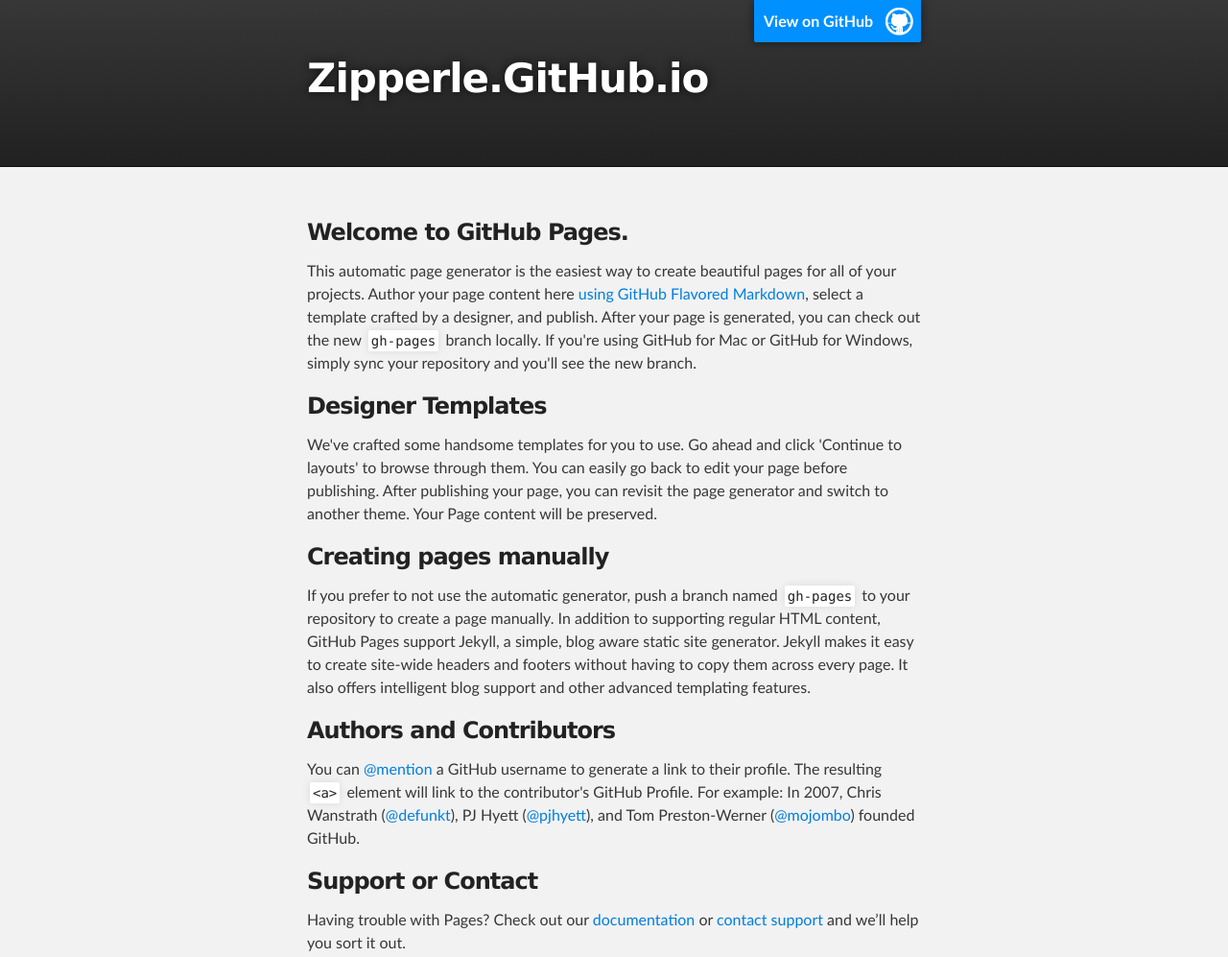
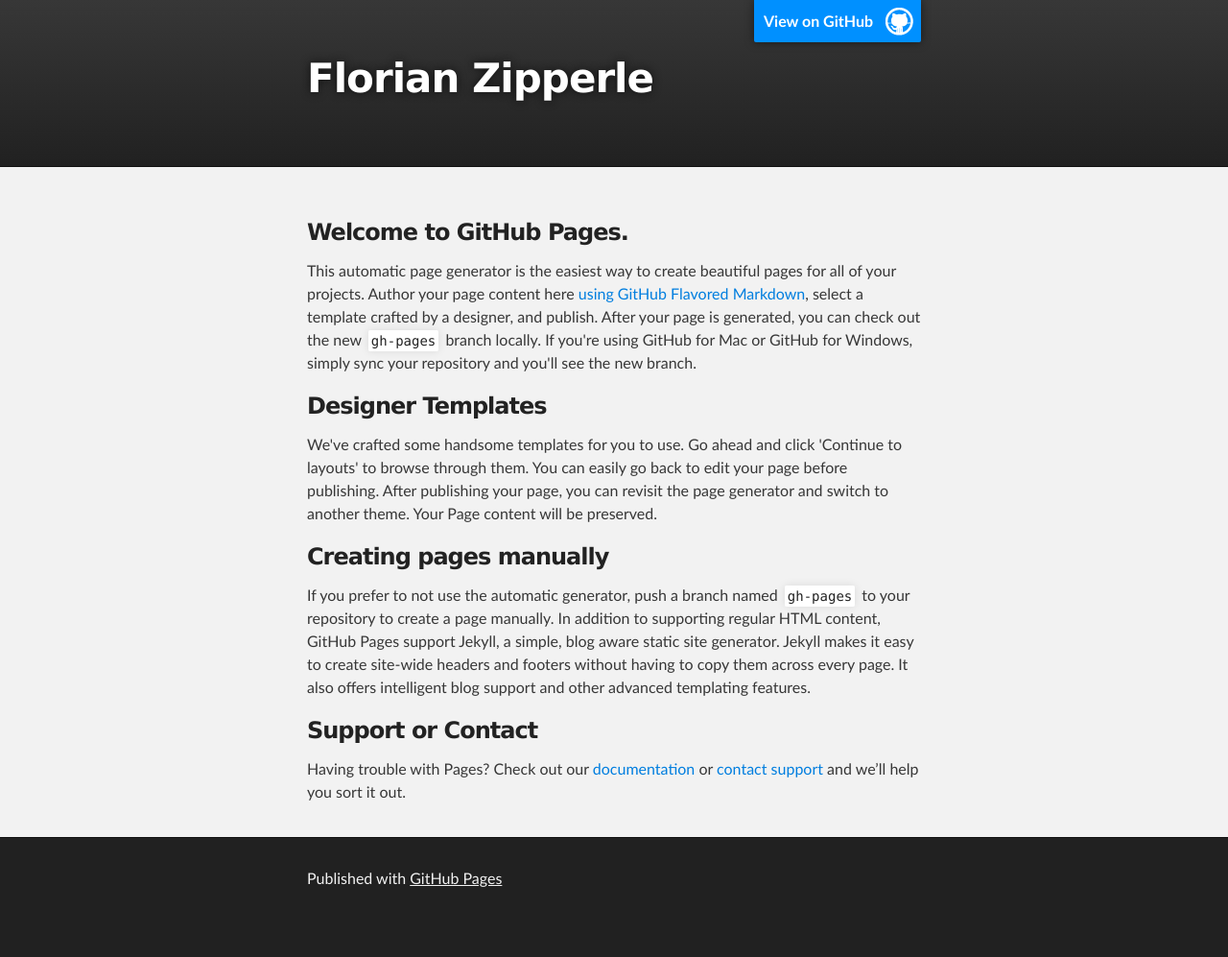
Before and after one commit to zipperle/zipperle.github.io, a plain HTML site: page index.html in a window 1280 px wide. Shown: the top 997 px of the page at 96% size. After the commit the page ends 962 px from the top, so only its background shows below. Drawn offline with Linux system fonts and the light colour scheme.

Commit message:
Replace master branch with page content via GitHub

```diff
--- a/index.html
+++ b/index.html
@@ -4,11 +4,11 @@
   <head>
     <meta charset='utf-8'>
     <meta http-equiv="X-UA-Compatible" content="chrome=1">
-    <meta name="description" content="Zipperle.GitHub.io : ">
+    <meta name="description" content="Florian Zipperle : ">
 
     <link rel="stylesheet" type="text/css" media="screen" href="stylesheets/stylesheet.css">
 
-    <title>Zipperle.GitHub.io</title>
+    <title>Florian Zipperle</title>
   </head>
 
   <body>
@@ -18,7 +18,7 @@
         <header class="inner">
           <a id="forkme_banner" href="https://github.com/zipperle">View on GitHub</a>
 
-          <h1 id="project_title">Zipperle.GitHub.io</h1>
+          <h1 id="project_title">Florian Zipperle</h1>
           <h2 id="project_tagline"></h2>
 
         </header>
@@ -43,11 +43,6 @@
 <p>If you prefer to not use the automatic generator, push a branch named <code>gh-pages</code> to your repository to create a page manually. In addition to supporting regular HTML content, GitHub Pages support Jekyll, a simple, blog aware static site generator. Jekyll makes it easy to create site-wide headers and footers without having to copy them across every page. It also offers intelligent blog support and other advanced templating features.</p>
 
 <h3>
-<a id="authors-and-contributors" class="anchor" href="#authors-and-contributors" aria-hidden="true"><span class="octicon octicon-link"></span></a>Authors and Contributors</h3>
-
-<p>You can <a href="https://github.com/blog/821" class="user-mention">@mention</a> a GitHub username to generate a link to their profile. The resulting <code>&lt;a&gt;</code> element will link to the contributor's GitHub Profile. For example: In 2007, Chris Wanstrath (<a href="https://github.com/defunkt" class="user-mention">@defunkt</a>), PJ Hyett (<a href="https://github.com/pjhyett" class="user-mention">@pjhyett</a>), and Tom Preston-Werner (<a href="https://github.com/mojombo" class="user-mention">@mojombo</a>) founded GitHub.</p>
-
-<h3>
 <a id="support-or-contact" class="anchor" href="#support-or-contact" aria-hidden="true"><span class="octicon octicon-link"></span></a>Support or Contact</h3>
 
 <p>Having trouble with Pages? Check out our <a href="https://help.github.com/pages">documentation</a> or <a href="https://github.com/contact">contact support</a> and we’ll help you sort it out.</p>
```
Also changed, not shown: params.json (+1 -1 lines).
